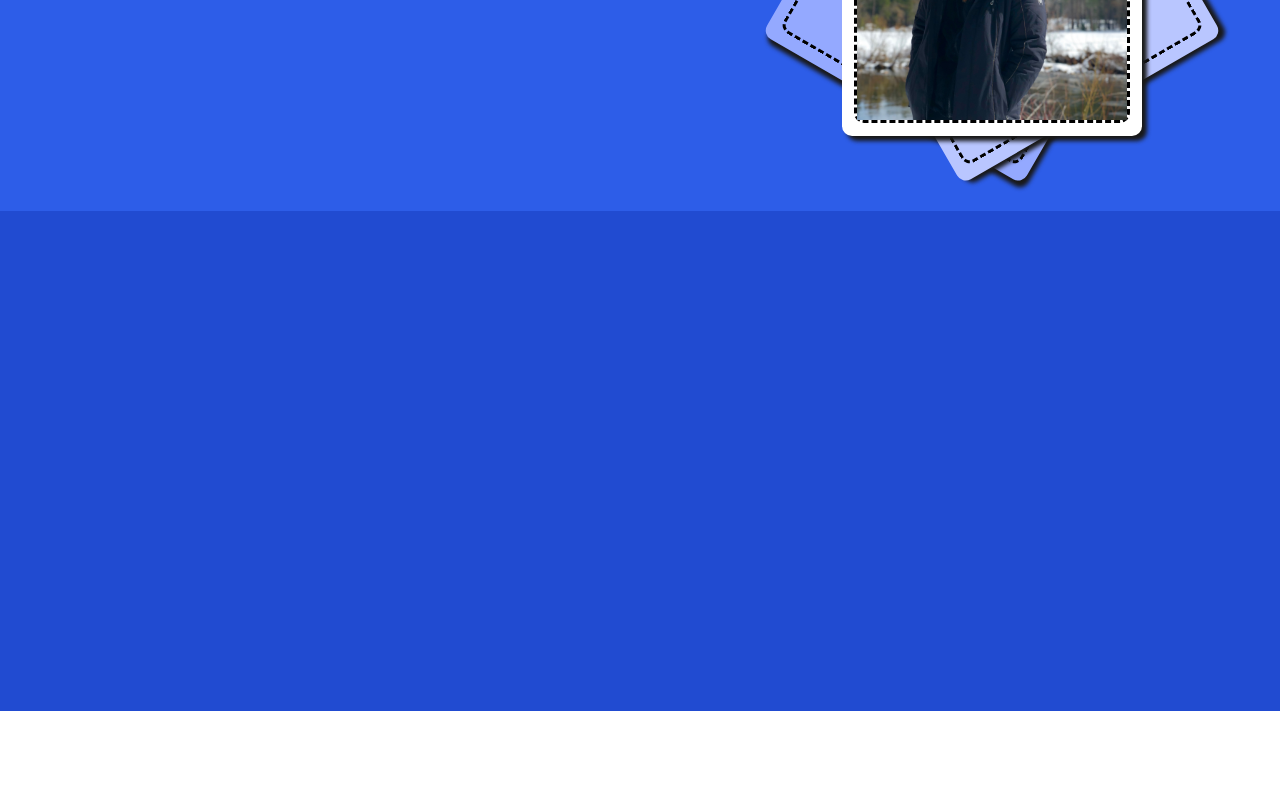
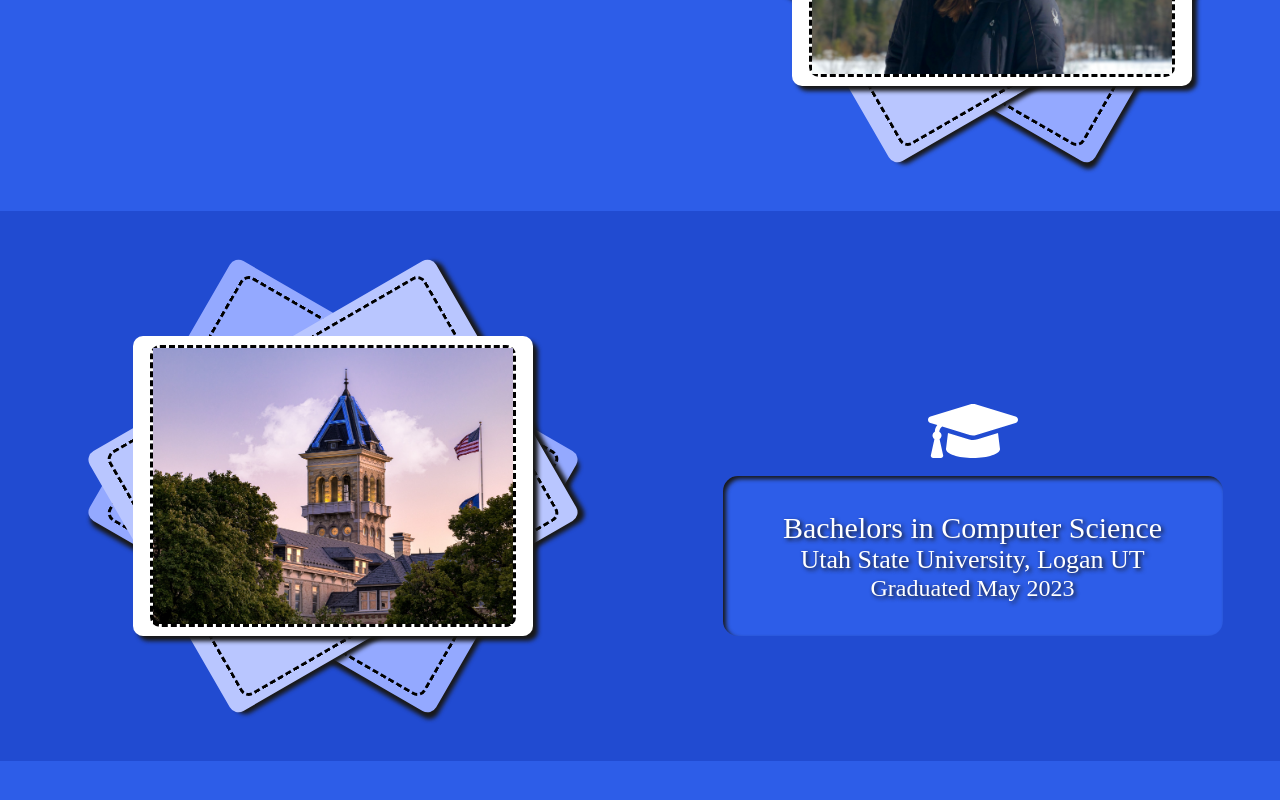
Before and after one commit to jennacioffi/personal-website, a React (Create React App) app: page /#/about-me-and-faqs in a window 1280 px wide. Shown: the part 382-1182 px from the top of the page. Before the commit the page ends 1093 px from the top, so only its background shows below. Built offline with nearby package versions, Linux system fonts and the light colour scheme.

Commit message:
Middle Section (EDU Info) Complete

```diff
--- a/src/App.js
+++ b/src/App.js
@@ -9,7 +9,7 @@
 function App() {
   return (
     <div
-      style={{    overflow: 'auto',
+      style={{    overflow: 'auto', minWidth: '1200px',
       }}>
       <Routes>
         <Route index element={<AboutMeAndFAQs />} />
--- a/src/pages/AboutMeAndFAQs.js
+++ b/src/pages/AboutMeAndFAQs.js
@@ -2,19 +2,49 @@
 import NavBar from '../components/NavBar/NavBar';
 import styles from './AboutMeAndFAQs.styles';
 
+import { FaGraduationCap } from 'react-icons/fa';
+
 import { colors } from '../styles/colors.js';
 
 import profilePic from '../images/jenna-image.jpeg';
+import USULogo from '../images/USU.jpeg';
+
+
+const NameTag = () => {
+  return (
+    <div style={styles.textBackgroundContainer}>
+      <div style={styles.textBackgroundContainerTEXT}>
+        Hi, I'm Jenna
+      </div>
+    </div>
+  );
+}
+
+const StitchedCard = ({ style, img, imgStyle }) => {
+  return (
+    <div style={{  ...styles.cardContainer, ...style }}>
+      <div style={styles.cardContainerStitching}>
+        {img && (
+          <img
+            alt='PIC'
+            src={img}
+            style={{...styles.image, ...imgStyle}}
+          />
+        )}
+      </div>
+    </div>
+  );
+}
 
 const TopContainer = () => {
   return (
     <div style={{ backgroundColor: colors.palette2 }}>
       <div style={{ maxWidth: '1440px', margin: '0 auto' }}>
         <div style={styles.topContainer}>
-          <div style={styles.leftHalf}>
+          <div style={styles.leftHalfTOP}>
             <NameTag />
           </div>
-          <div style={styles.rightHalf}>
+          <div style={styles.rightHalfTOP}>
             <div style={{ position: 'relative' }}>
               <StitchedCard
                 style={{
@@ -49,27 +79,23 @@
   );
 }
 
-
-const NameTag = () => {
+const EduInfo = () => {
   return (
-    <div style={styles.textBackgroundContainer}>
-      <div style={styles.textBackgroundContainerTEXT}>
-        Hi, I'm Jenna
+    <div style={styles.eduInfoContainer}>
+      <div style={styles.icon}>
+        <FaGraduationCap size={90} style={{color:colors.white}}/>
       </div>
-    </div>
-  );
-}
-
-const StitchedCard = ({ style, img }) => {
-  return (
-    <div style={{  ...styles.cardContainer, ...style }}>
-      <div style={styles.cardContainerStitching}>
-        {img && (
-          <img
-            src={profilePic} alt="Jenna"
-            style={styles.profilePic}
-          />
-        )}
+      <div style={styles.eduInfo}>
+        {/* information */}
+        <div style={styles.eduInfoTextLine1}>
+          Bachelors in Computer Science
+        </div>
+        <div style={styles.eduInfoTextLine2}>
+          Utah State University, Logan UT
+        </div>
+        <div style={styles.eduInfoTextLine3}>
+          Graduated May 2023
+        </div>
       </div>
     </div>
   );
@@ -77,10 +103,50 @@
 
 const MidContainer = () => {
   return (
+    <div style={{ backgroundColor: colors.palette1 }}>
+      <div style={{ maxWidth: '1440px', margin: '0 auto' }}>
+        <div style={styles.midContainer}>
+          <div style={styles.leftHalfMID}>
+            <StitchedCard
+              style={{
+                transform: 'rotate(30deg)',
+                backgroundColor: colors.palette4,
+                position: 'absolute',
+                // top: 0,
+                // left: 0,
+              }}
+            />
+            <StitchedCard
+              style={{
+                transform: 'rotate(330deg)',
+                backgroundColor: colors.palette5,
+                position: 'absolute',
+                // top: 0,
+                // left: 0,
+              }}
+            />
+            <StitchedCard
+              img={USULogo}
+              style={{
+                transform: 'rotate(0deg)',
+                backgroundColor: colors.white,
+              }}
+            />
+          </div>
+          <div style={styles.rightHalfMID}>
+            <EduInfo />
+          </div>
+        </div>
+      </div>
+    </div>
+  );
+}
+
+const BottomContainer = () => {
+  return (
     <div style={{ backgroundColor: colors.palette2 }}>
       <div style={{ maxWidth: '1440px', margin: '0 auto' }}>
-        <div style={styles.midContainer}>
-
+        <div style={styles.bottomContainer}>
         </div>
       </div>
     </div>
@@ -94,12 +160,8 @@
       <div style={styles.outerContainer}>
         <div style={styles.main}>
           <TopContainer />
-          <div style={styles.midContainer}>
-            <MidContainer />
-          </div>
-          <div style={styles.bottomContainer}>
-            {/* Hello3 */}
-          </div>
+          <MidContainer />
+          <BottomContainer />
         </div>
       </div>
     </div>
--- a/src/pages/AboutMeAndFAQs.styles.js
+++ b/src/pages/AboutMeAndFAQs.styles.js
@@ -22,8 +22,8 @@
     justifyContent: 'center',
   },
 
-  // LEFT HALF
-  leftHalf: {
+  // LEFT HALF TOP
+  leftHalfTOP: {
     alignItems: 'center',
     display: 'flex',
     flex: 1,
@@ -43,8 +43,8 @@
     ...TextStyles.PageTitle,
   },
 
-  // RIGHT HALF
-  rightHalf: {
+  // RIGHT HALF TOP
+  rightHalfTOP: {
     alignItems: 'center',
     display: 'flex',
     flex: 1,
@@ -57,10 +57,10 @@
     borderRadius: '10px',
     boxShadow: `5px 5px 4px ${colors.darkGrey}`,
     display: 'flex',
-    height: '400px',
+    height: '300px',
     justifyContent: 'center',
     position: 'relative',
-    width: '300px',
+    width: '400px',
   },
   cardContainerStitching: {
     border: '3px dashed black',
@@ -69,27 +69,92 @@
     justifyContent: 'center',
     width: '90%',
   },
-  profilePic: {
+  image: {
     display: 'flex',
     flex: 1,
     height: '100%',
     position: 'relative',
+    objectFit: 'cover',
     width: '100%',
   },
 
   // MIDDLE CONTAINER
   midContainer: {
+    alignItems: 'center',
     display: 'flex',
+    flex: '1',
     flexDirection: 'row',
-    flex: '1',
-    height: '500px',
-    backgroundColor: colors.palette1,
+    height: '550px',
+    justifyContent: 'center',
+    position: 'relative',
+  },
+
+  // LEFT HALF MID
+  leftHalfMID: {
+    alignItems: 'center',
+    display: 'flex',
+    flex: 1,
+    justifyContent: 'center',
+    padding: '25px',
+    width: '1000px',
+  },
+
+  // RIGHT HALF MID
+  rightHalfMID: {
+    alignItems: 'center',
+    display: 'flex',
+    flex: 1,
+    justifyContent: 'center',
+    maringLeft: '10%',
+  },
+  icon: {
+    display: 'flex',
+    justifyContent: 'center',
+    paddingTop: '10%',
+  },
+  eduInfoContainer: {
+    display: 'flex',
+    flexDirection: 'column',
+    justifyContent: 'center',
+    alignContent: 'center',
+    height: '300px',
+    width: '500px',
+  },
+  eduInfo: {
+    display: 'flex',
+    flex: 1,
+    flexDirection: 'column',
+    textAlign: 'center',
+    borderRadius: '15px',
+    backgroundColor: colors.palette2,
+    boxShadow: `inset 3px 3px 4px ${colors.darkGrey}`,
+    justifyContent: 'center',
+  },
+  eduInfoTextLine1: {
+    color: colors.white,
+    textShadow: `2px 2px 4px ${colors.darkGrey}`, // Add text shadow
+    ...TextStyles.ExperienceH1
+  },
+  eduInfoTextLine2: {
+    color: colors.white,
+    textShadow: `2px 2px 4px ${colors.darkGrey}`, // Add text shadow
+    ...TextStyles.ExperienceH2
+  },
+  eduInfoTextLine3: {
+    color: colors.white,
+    textShadow: `2px 2px 4px ${colors.darkGrey}`, // Add text shadow
+    ...TextStyles.ExperienceH3
   },
 
   // BOTTOM CONTAINER
   bottomContainer: {
-    flex: 2,
-    // backgroundColor: 'green'
+    alignItems: 'center',
+    display: 'flex',
+    flex: '1',
+    flexDirection: 'row',
+    height: '550px',
+    justifyContent: 'center',
+    position: 'relative',
   },
 }
 
--- a/src/styles/fonts.js
+++ b/src/styles/fonts.js
@@ -15,19 +15,19 @@
   },
   ExperienceH1: {
     fontFamily: fonts.kuraleFont,
-    fontSize: 40,
+    fontSize: 30,
   },
   ExperienceH2: {
     fontFamily: fonts.kuraleFont,
-    fontSize: 34,
+    fontSize: 26,
   },
   ExperienceH3: {
     fontFamily: fonts.kuraleFont,
-    fontSize: 30,
+    fontSize: 24,
   },
   ExperienceH4: {
     fontFamily: fonts.kuraleFont,
-    fontSize: 34,
+    fontSize: 14,
   },
   NavBarItems: {
     fontFamily: fonts.kuraleFont,
```
Also changed, not shown: src/images/USU.jpeg (added).
